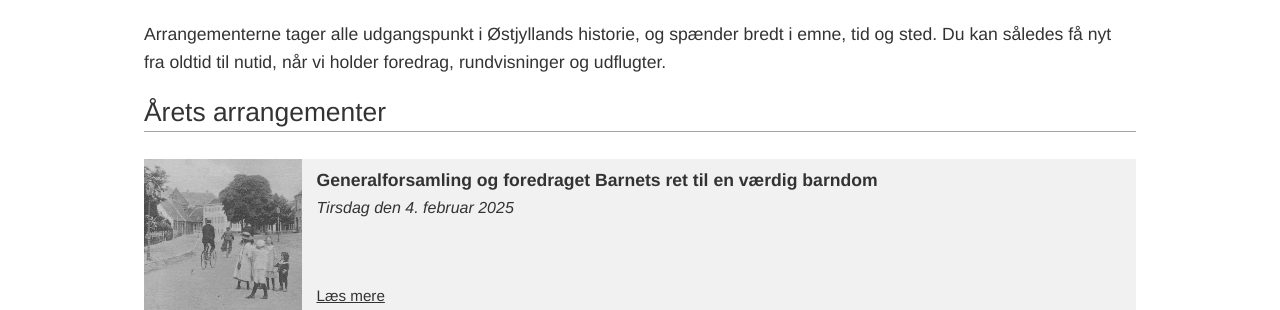
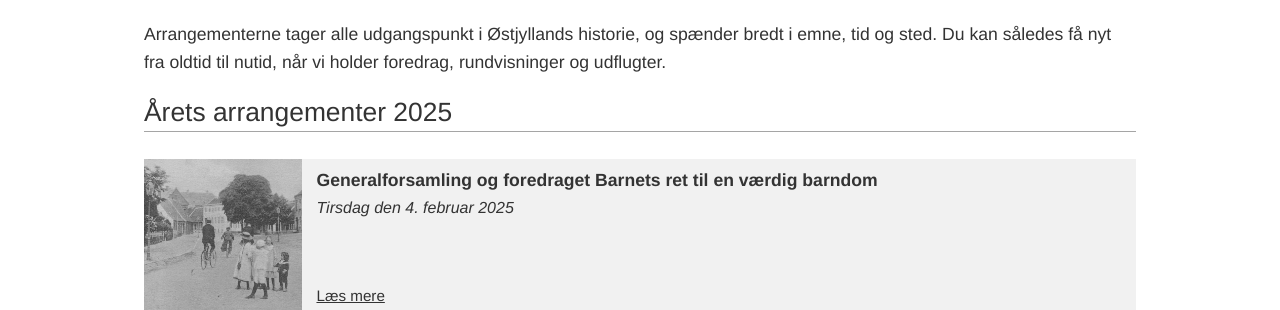
Before and after one commit to guldhorn/historisk-samfund, a Jekyll site: the page built from arrangementer/index.md, in a window 1280 px wide. Shown: the part 180-490 px from the top of the page. Built offline with Jekyll 4.4.1, drawn with Linux system fonts in a browser that asks for light colours.

Commit message:
Update index.md

```diff
--- a/arrangementer/index.md
+++ b/arrangementer/index.md
@@ -8,7 +8,7 @@ title: Arrangementer
     <P>Arrangementerne tager alle udgangspunkt i Østjyllands historie, og spænder bredt i emne, tid og sted. Du kan således få nyt fra oldtid til nutid, når vi holder foredrag, rundvisninger og udflugter.</p>
 </div>
 
-<h1>Årets arrangementer</h1>
+<h1>Årets arrangementer 2025</h1>
 <ul class="future-arrangements">
 {% for arr in site.data.arrangements %}
     <li class="future-arrangement">
```
